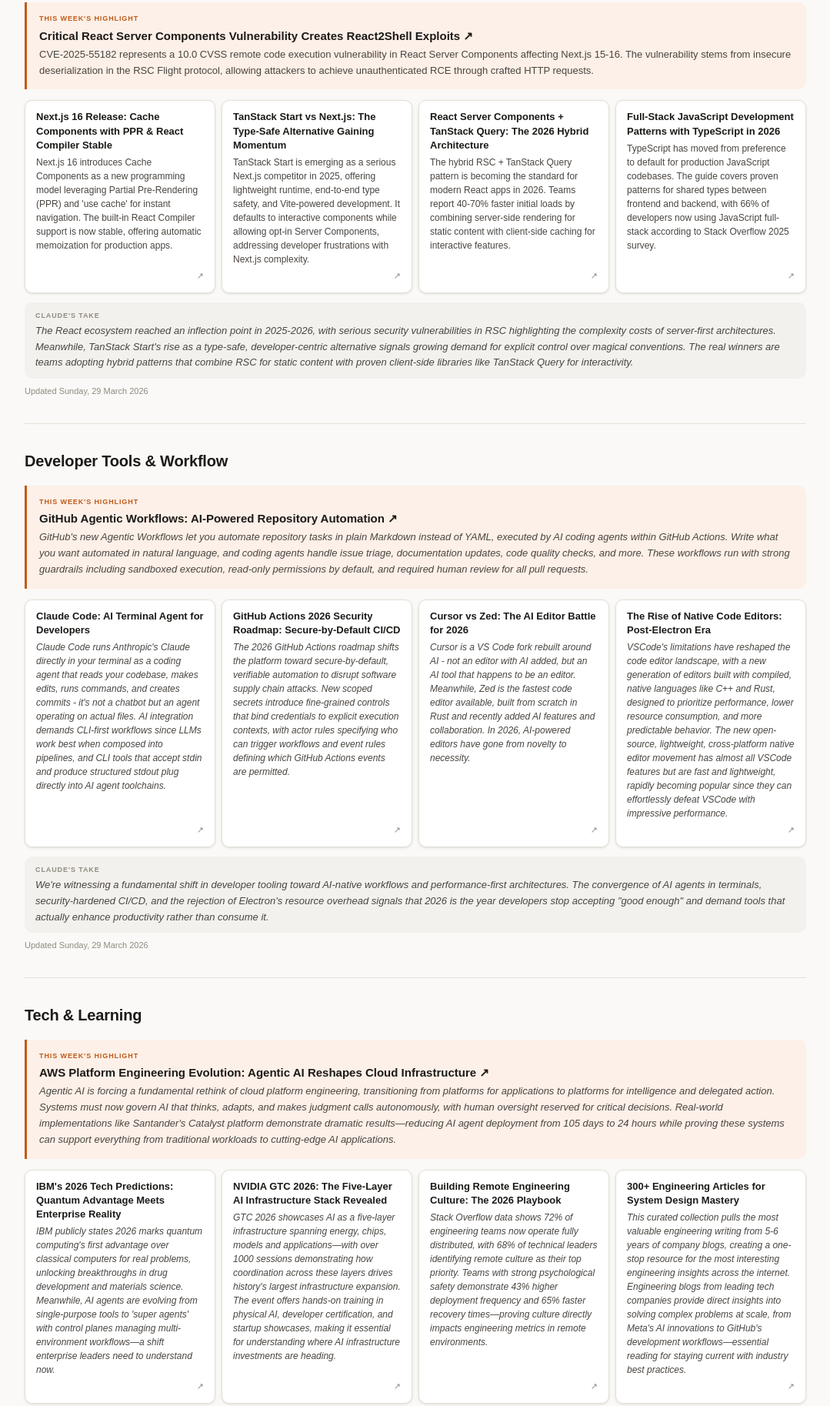
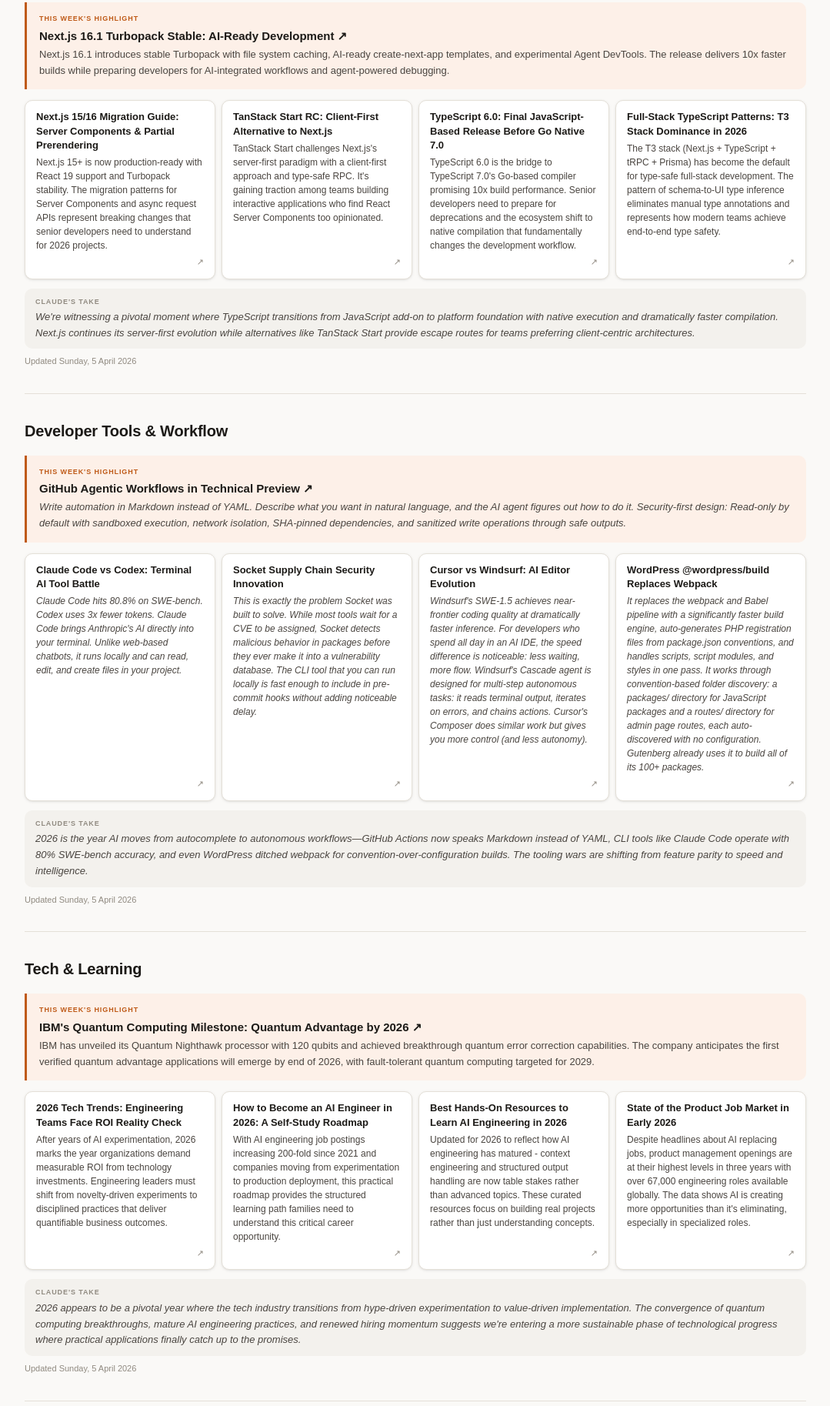
Before and after one commit to funfairlabs-incubator/learning-monkey-switch, a plain HTML site: page index.html in a window 1280 px wide. Shown: the part 1657-3484 px from the top of the page at 77% size, without its empty margins (100-1179 px from the left). Drawn offline with Linux system fonts and the light colour scheme.

Commit message:
deploy: 254eefb6f593c9911073650b2da069ef236d4ef5

```diff
--- a/index.html
+++ b/index.html
@@ -126,117 +126,117 @@
     <h2 class="topic-title">Next.js & Full-Stack</h2>
     <div class="highlight-card">
       <span class="highlight-label">This week's highlight</span>
-      <a href="https://react.dev/blog/2025/12/03/critical-security-vulnerability-in-react-server-components" target="_blank" rel="noopener noreferrer" class="highlight-link">
-        Critical React Server Components Vulnerability Creates React2Shell Exploits ↗
+      <a href="https://nextjs.org/blog" target="_blank" rel="noopener noreferrer" class="highlight-link">
+        Next.js 16.1 Turbopack Stable: AI-Ready Development ↗
       </a>
-      <p class="highlight-summary">CVE-2025-55182 represents a 10.0 CVSS remote code execution vulnerability in React Server Components affecting Next.js 15-16. The vulnerability stems from insecure deserialization in the RSC Flight protocol, allowing attackers to achieve unauthenticated RCE through crafted HTTP requests.</p>
+      <p class="highlight-summary">Next.js 16.1 introduces stable Turbopack with file system caching, AI-ready create-next-app templates, and experimental Agent DevTools. The release delivers 10x faster builds while preparing developers for AI-integrated workflows and agent-powered debugging.</p>
     </div>
     <div class="resources-grid">
 
-    <a href="https://nextjs.org/blog/next-16" target="_blank" rel="noopener noreferrer" class="resource-card">
-      <span class="resource-title">Next.js 16 Release: Cache Components with PPR & React Compiler Stable</span>
-      <span class="resource-why">Next.js 16 introduces Cache Components as a new programming model leveraging Partial Pre-Rendering (PPR) and 'use cache' for instant navigation. The built-in React Compiler support is now stable, offering automatic memoization for production apps.</span>
+    <a href="https://jishulabs.com/blog/nextjs-15-16-features-migration-guide-2026" target="_blank" rel="noopener noreferrer" class="resource-card">
+      <span class="resource-title">Next.js 15/16 Migration Guide: Server Components & Partial Prerendering</span>
+      <span class="resource-why">Next.js 15+ is now production-ready with React 19 support and Turbopack stability. The migration patterns for Server Components and async request APIs represent breaking changes that senior developers need to understand for 2026 projects.</span>
       <span class="resource-link-icon">↗</span>
     </a>
-    <a href="https://tanstack.com/start/latest/docs/framework/react/start-vs-nextjs" target="_blank" rel="noopener noreferrer" class="resource-card">
-      <span class="resource-title">TanStack Start vs Next.js: The Type-Safe Alternative Gaining Momentum</span>
-      <span class="resource-why">TanStack Start is emerging as a serious Next.js competitor in 2025, offering lightweight runtime, end-to-end type safety, and Vite-powered development. It defaults to interactive components while allowing opt-in Server Components, addressing developer frustrations with Next.js complexity.</span>
+    <a href="https://byteiota.com/tanstack-start-type-safe-react-framework-for-2026/" target="_blank" rel="noopener noreferrer" class="resource-card">
+      <span class="resource-title">TanStack Start RC: Client-First Alternative to Next.js</span>
+      <span class="resource-why">TanStack Start challenges Next.js's server-first paradigm with a client-first approach and type-safe RPC. It's gaining traction among teams building interactive applications who find React Server Components too opinionated.</span>
       <span class="resource-link-icon">↗</span>
     </a>
-    <a href="https://dev.to/krish_kakadiya_5f0eaf6342/react-server-components-tanstack-query-the-2026-data-fetching-power-duo-you-cant-ignore-21fj" target="_blank" rel="noopener noreferrer" class="resource-card">
-      <span class="resource-title">React Server Components + TanStack Query: The 2026 Hybrid Architecture</span>
-      <span class="resource-why">The hybrid RSC + TanStack Query pattern is becoming the standard for modern React apps in 2026. Teams report 40-70% faster initial loads by combining server-side rendering for static content with client-side caching for interactive features.</span>
+    <a href="https://visualstudiomagazine.com/articles/2026/03/23/typescript-6-0-ships-as-final-javascript-based-release-clears-path-for-go-native-7-0.aspx" target="_blank" rel="noopener noreferrer" class="resource-card">
+      <span class="resource-title">TypeScript 6.0: Final JavaScript-Based Release Before Go Native 7.0</span>
+      <span class="resource-why">TypeScript 6.0 is the bridge to TypeScript 7.0's Go-based compiler promising 10x build performance. Senior developers need to prepare for deprecations and the ecosystem shift to native compilation that fundamentally changes the development workflow.</span>
       <span class="resource-link-icon">↗</span>
     </a>
-    <a href="https://aijourn.com/full-stack-javascript-development-in-2026-whats-actually-working/" target="_blank" rel="noopener noreferrer" class="resource-card">
-      <span class="resource-title">Full-Stack JavaScript Development Patterns with TypeScript in 2026</span>
-      <span class="resource-why">TypeScript has moved from preference to default for production JavaScript codebases. The guide covers proven patterns for shared types between frontend and backend, with 66% of developers now using JavaScript full-stack according to Stack Overflow 2025 survey.</span>
+    <a href="https://www.pkgpulse.com/blog/rise-of-full-stack-typescript-2020-to-2026" target="_blank" rel="noopener noreferrer" class="resource-card">
+      <span class="resource-title">Full-Stack TypeScript Patterns: T3 Stack Dominance in 2026</span>
+      <span class="resource-why">The T3 stack (Next.js + TypeScript + tRPC + Prisma) has become the default for type-safe full-stack development. The pattern of schema-to-UI type inference eliminates manual type annotations and represents how modern teams achieve end-to-end type safety.</span>
       <span class="resource-link-icon">↗</span>
     </a>
     </div>
     <div class="claude-take">
       <span class="take-label">Claude's take</span>
-      <p>The React ecosystem reached an inflection point in 2025-2026, with serious security vulnerabilities in RSC highlighting the complexity costs of server-first architectures. Meanwhile, TanStack Start's rise as a type-safe, developer-centric alternative signals growing demand for explicit control over magical conventions. The real winners are teams adopting hybrid patterns that combine RSC for static content with proven client-side libraries like TanStack Query for interactivity.</p>
+      <p>We're witnessing a pivotal moment where TypeScript transitions from JavaScript add-on to platform foundation with native execution and dramatically faster compilation. Next.js continues its server-first evolution while alternatives like TanStack Start provide escape routes for teams preferring client-centric architectures.</p>
     </div>
-    <div class="section-meta">Updated Sunday, 29 March 2026</div>
+    <div class="section-meta">Updated Sunday, 5 April 2026</div>
   </section>
 
   <section class="topic-section">
     <h2 class="topic-title">Developer Tools & Workflow</h2>
     <div class="highlight-card">
       <span class="highlight-label">This week's highlight</span>
-      <a href="https://github.blog/ai-and-ml/automate-repository-tasks-with-github-agentic-workflows/" target="_blank" rel="noopener noreferrer" class="highlight-link">
-        GitHub Agentic Workflows: AI-Powered Repository Automation ↗
+      <a href="https://github.blog/changelog/2026-02-13-github-agentic-workflows-are-now-in-technical-preview/" target="_blank" rel="noopener noreferrer" class="highlight-link">
+        GitHub Agentic Workflows in Technical Preview ↗
       </a>
-      <p class="highlight-summary"><cite index='18-7,18-24'>GitHub's new Agentic Workflows let you automate repository tasks in plain Markdown instead of YAML, executed by AI coding agents within GitHub Actions. Write what you want automated in natural language, and coding agents handle issue triage, documentation updates, code quality checks, and more.</cite> <cite index='18-26'>These workflows run with strong guardrails including sandboxed execution, read-only permissions by default, and required human review for all pull requests.</cite></p>
+      <p class="highlight-summary"><cite index="14-5,14-6">Write automation in Markdown instead of YAML. Describe what you want in natural language, and the AI agent figures out how to do it.</cite> <cite index="14-24">Security-first design: Read-only by default with sandboxed execution, network isolation, SHA-pinned dependencies, and sanitized write operations through safe outputs.</cite></p>
     </div>
     <div class="resources-grid">
 
-    <a href="https://dev.to/raxxostudios/best-terminal-tools-for-developers-in-2026-4jn1" target="_blank" rel="noopener noreferrer" class="resource-card">
-      <span class="resource-title">Claude Code: AI Terminal Agent for Developers</span>
-      <span class="resource-why"><cite index='4-19,4-20,4-21'>Claude Code runs Anthropic's Claude directly in your terminal as a coding agent that reads your codebase, makes edits, runs commands, and creates commits - it's not a chatbot but an agent operating on actual files.</cite> <cite index='2-17,2-18,2-19'>AI integration demands CLI-first workflows since LLMs work best when composed into pipelines, and CLI tools that accept stdin and produce structured stdout plug directly into AI agent toolchains.</cite></span>
+    <a href="https://www.buildfastwithai.com/blogs/claude-code-vs-codex-2026" target="_blank" rel="noopener noreferrer" class="resource-card">
+      <span class="resource-title">Claude Code vs Codex: Terminal AI Tool Battle</span>
+      <span class="resource-why"><cite index="7-10,7-11">Claude Code hits 80.8% on SWE-bench. Codex uses 3x fewer tokens.</cite> <cite index="3-18,3-19,3-20">Claude Code brings Anthropic's AI directly into your terminal. Unlike web-based chatbots, it runs locally and can read, edit, and create files in your project.</cite></span>
       <span class="resource-link-icon">↗</span>
     </a>
-    <a href="https://github.blog/news-insights/product-news/whats-coming-to-our-github-actions-2026-security-roadmap/" target="_blank" rel="noopener noreferrer" class="resource-card">
-      <span class="resource-title">GitHub Actions 2026 Security Roadmap: Secure-by-Default CI/CD</span>
-      <span class="resource-why"><cite index='11-1,11-2'>The 2026 GitHub Actions roadmap shifts the platform toward secure-by-default, verifiable automation to disrupt software supply chain attacks.</cite> <cite index='11-30,11-31,11-32'>New scoped secrets introduce fine-grained controls that bind credentials to explicit execution contexts, with actor rules specifying who can trigger workflows and event rules defining which GitHub Actions events are permitted.</cite></span>
+    <a href="https://socket.dev/blog/socket-named-supply-chain-innovator-in-latio-2026-appsec-market-report" target="_blank" rel="noopener noreferrer" class="resource-card">
+      <span class="resource-title">Socket Supply Chain Security Innovation</span>
+      <span class="resource-why"><cite index="37-1,37-2">This is exactly the problem Socket was built to solve. While most tools wait for a CVE to be assigned, Socket detects malicious behavior in packages before they ever make it into a vulnerability database.</cite> <cite index="1-30">The CLI tool that you can run locally is fast enough to include in pre-commit hooks without adding noticeable delay.</cite></span>
       <span class="resource-link-icon">↗</span>
     </a>
-    <a href="https://playcode.io/blog/best-ai-code-editors-2026" target="_blank" rel="noopener noreferrer" class="resource-card">
-      <span class="resource-title">Cursor vs Zed: The AI Editor Battle for 2026</span>
-      <span class="resource-why"><cite index='23-38,23-39'>Cursor is a VS Code fork rebuilt around AI - not an editor with AI added, but an AI tool that happens to be an editor.</cite> <cite index='23-23,23-24'>Meanwhile, Zed is the fastest code editor available, built from scratch in Rust and recently added AI features and collaboration.</cite> <cite index='23-36'>In 2026, AI-powered editors have gone from novelty to necessity.</cite></span>
+    <a href="https://www.cursorvswindsurf.com/which-to-choose" target="_blank" rel="noopener noreferrer" class="resource-card">
+      <span class="resource-title">Cursor vs Windsurf: AI Editor Evolution</span>
+      <span class="resource-why"><cite index="22-13,22-14">Windsurf's SWE-1.5 achieves near-frontier coding quality at dramatically faster inference. For developers who spend all day in an AI IDE, the speed difference is noticeable: less waiting, more flow.</cite> <cite index="21-20,21-21,21-22">Windsurf's Cascade agent is designed for multi-step autonomous tasks: it reads terminal output, iterates on errors, and chains actions. Cursor's Composer does similar work but gives you more control (and less autonomy).</cite></span>
       <span class="resource-link-icon">↗</span>
     </a>
-    <a href="https://blog.logrocket.com/native-alternatives-vscode/" target="_blank" rel="noopener noreferrer" class="resource-card">
-      <span class="resource-title">The Rise of Native Code Editors: Post-Electron Era</span>
-      <span class="resource-why"><cite index='25-23,25-24'>VSCode's limitations have reshaped the code editor landscape, with a new generation of editors built with compiled, native languages like C++ and Rust, designed to prioritize performance, lower resource consumption, and more predictable behavior.</cite> <cite index='25-31,25-32'>The new open-source, lightweight, cross-platform native editor movement has almost all VSCode features but are fast and lightweight, rapidly becoming popular since they can effortlessly defeat VSCode with impressive performance.</cite></span>
+    <a href="https://developer.wordpress.org/news/2026/04/wordpress-build-the-next-generation-of-wordpress-plugin-build-tooling/" target="_blank" rel="noopener noreferrer" class="resource-card">
+      <span class="resource-title">WordPress @wordpress/build Replaces Webpack</span>
+      <span class="resource-why"><cite index="9-43,9-44">It replaces the webpack and Babel pipeline with a significantly faster build engine, auto-generates PHP registration files from package.json conventions, and handles scripts, script modules, and styles in one pass. It works through convention-based folder discovery: a packages/ directory for JavaScript packages and a routes/ directory for admin page routes, each auto-discovered with no configuration.</cite> <cite index="9-45">Gutenberg already uses it to build all of its 100+ packages.</cite></span>
       <span class="resource-link-icon">↗</span>
     </a>
     </div>
     <div class="claude-take">
       <span class="take-label">Claude's take</span>
-      <p>We're witnessing a fundamental shift in developer tooling toward AI-native workflows and performance-first architectures. The convergence of AI agents in terminals, security-hardened CI/CD, and the rejection of Electron's resource overhead signals that 2026 is the year developers stop accepting "good enough" and demand tools that actually enhance productivity rather than consume it.</p>
+      <p>2026 is the year AI moves from autocomplete to autonomous workflows—GitHub Actions now speaks Markdown instead of YAML, CLI tools like Claude Code operate with 80% SWE-bench accuracy, and even WordPress ditched webpack for convention-over-configuration builds. The tooling wars are shifting from feature parity to speed and intelligence.</p>
     </div>
-    <div class="section-meta">Updated Sunday, 29 March 2026</div>
+    <div class="section-meta">Updated Sunday, 5 April 2026</div>
   </section>
 
   <section class="topic-section">
     <h2 class="topic-title">Tech & Learning</h2>
     <div class="highlight-card">
       <span class="highlight-label">This week's highlight</span>
-      <a href="https://aws.amazon.com/blogs/migration-and-modernization/when-software-thinks-and-acts-reimagining-cloud-platform-engineering-for-agentic-ai/" target="_blank" rel="noopener noreferrer" class="highlight-link">
-        AWS Platform Engineering Evolution: Agentic AI Reshapes Cloud Infrastructure ↗
+      <a href="https://www.ibm.com/quantum/blog/large-scale-ftqc" target="_blank" rel="noopener noreferrer" class="highlight-link">
+        IBM's Quantum Computing Milestone: Quantum Advantage by 2026 ↗
       </a>
-      <p class="highlight-summary"><cite index="25-6,25-9,25-10">Agentic AI is forcing a fundamental rethink of cloud platform engineering, transitioning from platforms for applications to platforms for intelligence and delegated action. Systems must now govern AI that thinks, adapts, and makes judgment calls autonomously, with human oversight reserved for critical decisions.</cite> <cite index="22-21,22-24">Real-world implementations like Santander's Catalyst platform demonstrate dramatic results—reducing AI agent deployment from 105 days to 24 hours while proving these systems can support everything from traditional workloads to cutting-edge AI applications.</cite></p>
+      <p class="highlight-summary">IBM has unveiled its Quantum Nighthawk processor with 120 qubits and achieved breakthrough quantum error correction capabilities. The company anticipates the first verified quantum advantage applications will emerge by end of 2026, with fault-tolerant quantum computing targeted for 2029.</p>
     </div>
     <div class="resources-grid">
 
-    <a href="https://www.ibm.com/think/news/ai-tech-trends-predictions-2026" target="_blank" rel="noopener noreferrer" class="resource-card">
-      <span class="resource-title">IBM's 2026 Tech Predictions: Quantum Advantage Meets Enterprise Reality</span>
-      <span class="resource-why"><cite index="8-14,8-15">IBM publicly states 2026 marks quantum computing's first advantage over classical computers for real problems, unlocking breakthroughs in drug development and materials science.</cite> <cite index="8-27,8-28">Meanwhile, AI agents are evolving from single-purpose tools to 'super agents' with control planes managing multi-environment workflows—a shift enterprise leaders need to understand now.</cite></span>
+    <a href="https://waydev.co/2026-tech-trends-a-guide-for-engineering-leaders/" target="_blank" rel="noopener noreferrer" class="resource-card">
+      <span class="resource-title">2026 Tech Trends: Engineering Teams Face ROI Reality Check</span>
+      <span class="resource-why">After years of AI experimentation, 2026 marks the year organizations demand measurable ROI from technology investments. Engineering leaders must shift from novelty-driven experiments to disciplined practices that deliver quantifiable business outcomes.</span>
       <span class="resource-link-icon">↗</span>
     </a>
-    <a href="https://nvidia.com/blog/engineering/gtc-2026-infrastructure-stack" target="_blank" rel="noopener noreferrer" class="resource-card">
-      <span class="resource-title">NVIDIA GTC 2026: The Five-Layer AI Infrastructure Stack Revealed</span>
-      <span class="resource-why"><cite index="4-11,4-12">GTC 2026 showcases AI as a five-layer infrastructure spanning energy, chips, models and applications—with over 1000 sessions demonstrating how coordination across these layers drives history's largest infrastructure expansion.</cite> <cite index="4-16,4-17">The event offers hands-on training in physical AI, developer certification, and startup showcases, making it essential for understanding where AI infrastructure investments are heading.</cite></span>
+    <a href="https://www.kdnuggets.com/how-to-become-an-ai-engineer-in-2026-a-self-study-roadmap" target="_blank" rel="noopener noreferrer" class="resource-card">
+      <span class="resource-title">How to Become an AI Engineer in 2026: A Self-Study Roadmap</span>
+      <span class="resource-why">With AI engineering job postings increasing 200-fold since 2021 and companies moving from experimentation to production deployment, this practical roadmap provides the structured learning path families need to understand this critical career opportunity.</span>
       <span class="resource-link-icon">↗</span>
     </a>
-    <a href="https://fullscale.io/blog/build-strong-remote-engineering-culture/" target="_blank" rel="noopener noreferrer" class="resource-card">
-      <span class="resource-title">Building Remote Engineering Culture: The 2026 Playbook</span>
-      <span class="resource-why"><cite index="37-3">Stack Overflow data shows 72% of engineering teams now operate fully distributed, with 68% of technical leaders identifying remote culture as their top priority.</cite> <cite index="37-15">Teams with strong psychological safety demonstrate 43% higher deployment frequency and 65% faster recovery times—proving culture directly impacts engineering metrics in remote environments.</cite></span>
+    <a href="https://www.firecrawl.dev/blog/best-ai-resources" target="_blank" rel="noopener noreferrer" class="resource-card">
+      <span class="resource-title">Best Hands-On Resources to Learn AI Engineering in 2026</span>
+      <span class="resource-why">Updated for 2026 to reflect how AI engineering has matured - context engineering and structured output handling are now table stakes rather than advanced topics. These curated resources focus on building real projects rather than just understanding concepts.</span>
       <span class="resource-link-icon">↗</span>
     </a>
-    <a href="https://blog.algomaster.io/p/300-engineering-articles-to-level-up-system-design" target="_blank" rel="noopener noreferrer" class="resource-card">
-      <span class="resource-title">300+ Engineering Articles for System Design Mastery</span>
-      <span class="resource-why"><cite index="19-2,19-3">This curated collection pulls the most valuable engineering writing from 5-6 years of company blogs, creating a one-stop resource for the most interesting engineering insights across the internet.</cite> <cite index="11-14,11-15">Engineering blogs from leading tech companies provide direct insights into solving complex problems at scale, from Meta's AI innovations to GitHub's development workflows—essential reading for staying current with industry best practices.</cite></span>
+    <a href="https://www.lennysnewsletter.com/p/state-of-the-product-job-market-in-ee9" target="_blank" rel="noopener noreferrer" class="resource-card">
+      <span class="resource-title">State of the Product Job Market in Early 2026</span>
+      <span class="resource-why">Despite headlines about AI replacing jobs, product management openings are at their highest levels in three years with over 67,000 engineering roles available globally. The data shows AI is creating more opportunities than it's eliminating, especially in specialized roles.</span>
       <span class="resource-link-icon">↗</span>
     </a>
     </div>
     <div class="claude-take">
       <span class="take-label">Claude's take</span>
-      <p><cite index="1-27,1-28">March 2026 reveals a technology industry undergoing rapid structural change, where AI advances and infrastructure shifts are outpacing regulatory frameworks.</cite> The convergence of agentic AI, quantum computing milestones, and mature remote engineering practices signals that 2026 isn't just another year of incremental progress—it's when multiple technological paradigms reach practical maturity simultaneously, demanding new skills and organizational approaches from engineering teams.</p>
+      <p>2026 appears to be a pivotal year where the tech industry transitions from hype-driven experimentation to value-driven implementation. The convergence of quantum computing breakthroughs, mature AI engineering practices, and renewed hiring momentum suggests we're entering a more sustainable phase of technological progress where practical applications finally catch up to the promises.</p>
     </div>
-    <div class="section-meta">Updated Sunday, 29 March 2026</div>
+    <div class="section-meta">Updated Sunday, 5 April 2026</div>
   </section>
 
   <section class="topic-section">
```
